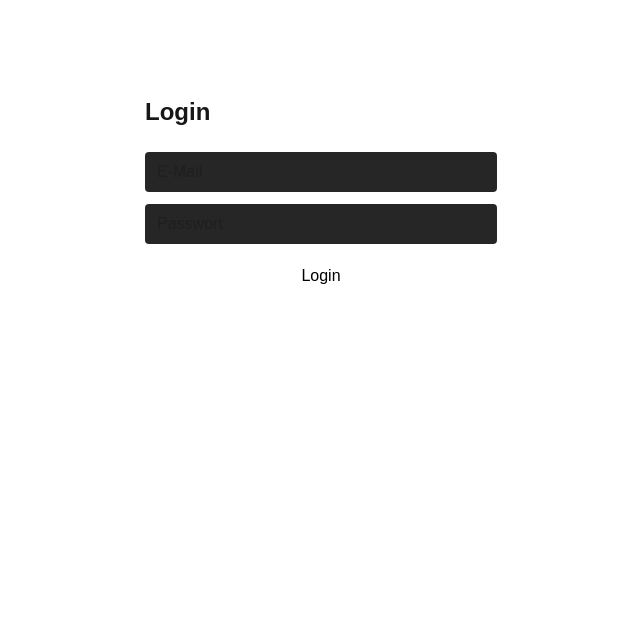
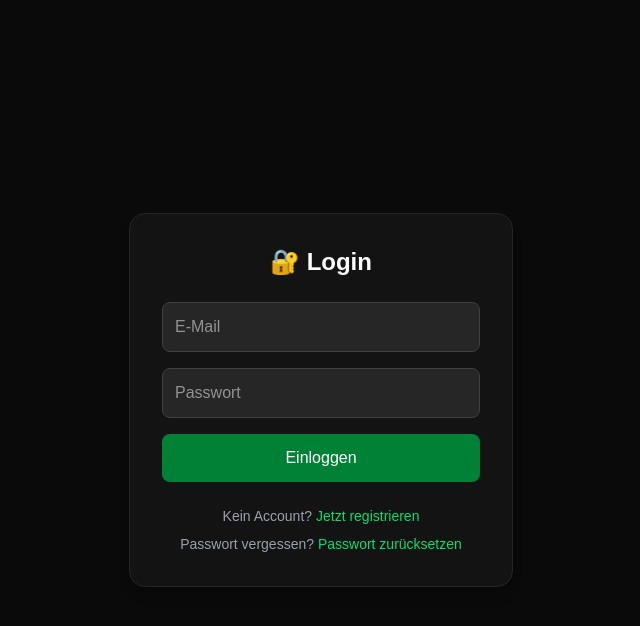
Before and after one commit to StefGyr/TSV-Loscherd-Herren-Getraenke, a Next.js app: page /login in a window 1280 px wide. Shown: the top 626 px of the page, without its empty margins (319-959 px from the left). Built offline with nearby package versions, Linux system fonts and the light colour scheme; no server answers.

Commit message:
Cleanup: entfernt fehlerhafte Submodul-Referenz

```diff
--- a/app/(auth)/login/page.tsx
+++ b/app/(auth)/login/page.tsx
@@ -1,57 +1,97 @@
 'use client'
 
-import { useState, useEffect } from 'react'
+import { useEffect, useState } from 'react'
 import { useRouter } from 'next/navigation'
+import { motion } from 'framer-motion'
 
 export default function LoginPage() {
   const [supabase, setSupabase] = useState<any>(null)
   const [email, setEmail] = useState('')
   const [password, setPassword] = useState('')
-  const [msg, setMsg] = useState<string | null>(null)
+  const [error, setError] = useState<string | null>(null)
+  const [loading, setLoading] = useState(false)
   const router = useRouter()
 
+  // 🔹 Supabase korrekt dynamisch laden
   useEffect(() => {
     import('@/lib/supabase-browser').then((m) => setSupabase(m.supabase))
   }, [])
 
-  const onLogin = async (e: React.FormEvent) => {
+  const handleLogin = async (e: React.FormEvent) => {
     e.preventDefault()
     if (!supabase) return
+    setError(null)
+    setLoading(true)
 
-    const { data, error } = await supabase.auth.signInWithPassword({
-      email,
-      password,
-    })
+    const { error } = await supabase.auth.signInWithPassword({ email, password })
 
-    if (error) return setMsg(error.message)
-    if (data.session) window.location.href = '/'
+    if (error) {
+      setError('❌ Login fehlgeschlagen – bitte Daten prüfen.')
+    } else {
+      router.push('/')
+    }
+
+    setLoading(false)
   }
 
   return (
-    <main className="max-w-sm mx-auto pt-24 px-4">
-      <h1 className="text-2xl font-semibold mb-6">Login</h1>
-      <form onSubmit={onLogin} className="space-y-3">
+    <div className="min-h-screen flex items-center justify-center bg-neutral-950 text-white px-6">
+      <motion.div
+        initial={{ opacity: 0, y: 30 }}
+        animate={{ opacity: 1, y: 0 }}
+        className="bg-neutral-900/70 border border-neutral-800 p-8 rounded-2xl w-full max-w-sm shadow-lg"
+      >
+        <h1 className="text-2xl font-semibold mb-6 text-center">🔐 Login</h1>
+
+        <form onSubmit={handleLogin} className="space-y-4">
+          <div>
             <input
-          className="w-full px-3 py-2 bg-neutral-800 rounded"
               type="email"
               placeholder="E-Mail"
               value={email}
               onChange={(e) => setEmail(e.target.value)}
+              className="w-full p-3 rounded-lg bg-neutral-800 border border-neutral-700 focus:ring-2 focus:ring-green-600"
               required
             />
+          </div>
+          <div>
             <input
-          className="w-full px-3 py-2 bg-neutral-800 rounded"
               type="password"
               placeholder="Passwort"
               value={password}
               onChange={(e) => setPassword(e.target.value)}
+              className="w-full p-3 rounded-lg bg-neutral-800 border border-neutral-700 focus:ring-2 focus:ring-green-600"
               required
             />
-        <button className="w-full py-2 rounded bg-white text-black font-medium">
-          Login
+          </div>
+
+          {error && <p className="text-red-400 text-sm">{error}</p>}
+
+          <button
+            type="submit"
+            disabled={loading}
+            className="w-full bg-green-700 hover:bg-green-800 py-3 rounded-lg font-medium transition disabled:opacity-50"
+          >
+            {loading ? 'Einloggen...' : 'Einloggen'}
           </button>
         </form>
-      {msg && <p className="mt-3 text-red-400">{msg}</p>}
-    </main>
+
+        {/* 🔹 Login-Links unten */}
+        <div className="mt-6 text-center text-sm text-gray-400 space-y-2">
+          <p>
+            Kein Account?{' '}
+            <a href="/register" className="text-green-400 hover:underline">
+              Jetzt registrieren
+            </a>
+          </p>
+          <p>
+            Passwort vergessen?{' '}
+            <a href="/reset" className="text-green-400 hover:underline">
+              Passwort zurücksetzen
+            </a>
+          </p>
+        </div>
+      </motion.div>
+    </div>
   )
 }
```
Lines whose indentation alone changed are shown as unchanged.
